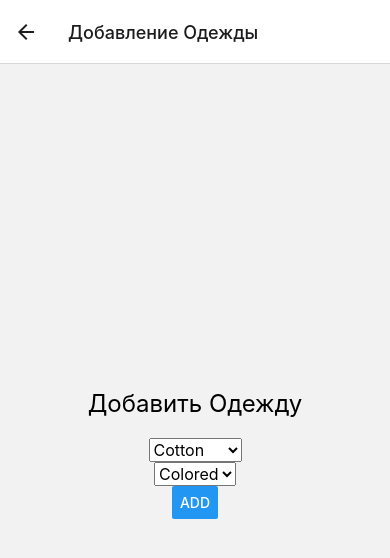
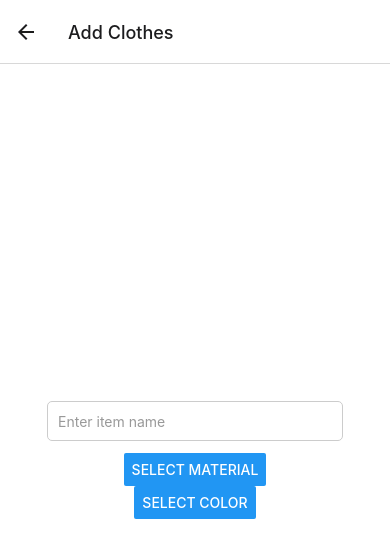
Before and after one commit to sunskywalk/Proiect-colectiv, a React Native app: screen /AddClothes in a window 390 px wide. Shown: the top 558 px of the page. Built offline with nearby package versions, Linux system fonts and the light colour scheme.

Commit message:
commit all edited files

```diff
--- a/App.js
+++ b/App.js
@@ -5,10 +5,10 @@ import { createNativeStackNavigator } from '@react-navigation/native-stack';
 import HomeScreen from './src/screens/HomeScreen';
 import SettingsScreen from './src/screens/SettingsScreen';
 import WashScreen from './src/screens/WashScreen';
+import AddClothesScreen from './src/screens/AddClothesScreen';
 import { ThemeProvider } from './src/context/ThemeContext';
 import { TouchableOpacity } from 'react-native';
 import Icon from 'react-native-vector-icons/FontAwesome';
-import AddClothesScreen from './src/screens/AddClothesScreen';
 
 const Stack = createNativeStackNavigator();
 
@@ -41,15 +41,15 @@ export default function App() {
             name="Wash"
             component={WashScreen}
             options={{
-              title: 'Wash Clothes'
+              title: 'Wash Clothes',
             }}
           />
           <Stack.Screen
-          name="AddClothes"
-          component={AddClothesScreen}
-          options={{
-          title: 'Добавление Одежды'
-          }}
+            name="AddClothes"
+            component={AddClothesScreen}
+            options={{
+              title: 'Add Clothes',
+            }}
           />
         </Stack.Navigator>
       </NavigationContainer>
--- a/package.json
+++ b/package.json
@@ -11,6 +11,7 @@
   "dependencies": {
     "@expo/metro-runtime": "~3.1.3",
     "@react-native-async-storage/async-storage": "^1.23.1",
+    "@react-native-picker/picker": "^2.7.5",
     "@react-navigation/native": "^6.1.17",
     "@react-navigation/native-stack": "^6.9.26",
     "expo": "~50.0.14",
--- a/src/screens/AddClothesScreen.js
+++ b/src/screens/AddClothesScreen.js
@@ -1,55 +1,134 @@
-// AddClothesScreen.js
-import React, { useState } from 'react';
-import { View, Text, Button, StyleSheet, Picker } from 'react-native';
+import React, { useState, useContext } from 'react';
+import { View, Text, Button, Modal, StyleSheet, ScrollView, Alert, TouchableOpacity, TextInput } from 'react-native';
+import { Picker } from '@react-native-picker/picker';
+import AsyncStorage from '@react-native-async-storage/async-storage';
+import ThemeContext from '../context/ThemeContext';
 
 export default function AddClothesScreen() {
   const [material, setMaterial] = useState('cotton');
-  const [symbol, setSymbol] = useState('none');
-  const [clothingType, setClothingType] = useState('colored');
+  const [color, setColor] = useState('colored');
+  const [itemName, setItemName] = useState('');
+  const [modalVisible, setModalVisible] = useState(false);
+  const [currentSelection, setCurrentSelection] = useState('material'); // Установим по умолчанию
+  const { themeValue } = useContext(ThemeContext);
+  const styles = getDynamicStyles(themeValue);
+
+  const handleOpenModal = (selection) => {
+    setCurrentSelection(selection);
+    setModalVisible(true);
+  };
+
+  const handleSaveClothing = async () => {
+    const newClothingItem = { itemName, material, color };
+    try {
+      const existingClothes = await AsyncStorage.getItem('clothes');
+      const clothes = existingClothes ? JSON.parse(existingClothes) : [];
+      clothes.push(newClothingItem);
+      await AsyncStorage.setItem('clothes', JSON.stringify(clothes));
+      Alert.alert('Success', 'Clothing item added successfully');
+      setItemName('');
+    } catch (error) {
+      Alert.alert('Error', 'Failed to save clothing item');
+    }
+  };
 
   return (
     <View style={styles.container}>
-      <Text style={styles.header}>Добавить Одежду</Text>
+      <TextInput
+        style={styles.input}
+        onChangeText={setItemName}
+        value={itemName}
+        placeholder="Enter item name"
+        placeholderTextColor="#999"
+      />
+      <Button title="Select Material" onPress={() => handleOpenModal('material')} />
+      <Button title="Select Color" onPress={() => handleOpenModal('color')} />
 
-      {/* Выбор материала */}
+      <Modal
+        animationType="slide"
+        transparent={true}
+        visible={modalVisible}
+        onRequestClose={() => setModalVisible(false)}
+      >
+        <View style={styles.centeredView}>
+          <View style={styles.modalView}>
+            <ScrollView>
               <Picker
-        selectedValue={material}
-        onValueChange={(itemValue, itemIndex) => setMaterial(itemValue)}
+                selectedValue={currentSelection === 'material' ? material : color}
+                onValueChange={currentSelection === 'material' ? setMaterial : setColor}
+                style={styles.picker}
+                itemStyle={styles.pickerItem}
               >
-        <Picker.Item label="Сotton" value="cotton" />
+                {currentSelection === 'material' ? (
+                  <>
+                    <Picker.Item label="Cotton" value="cotton" />
                     <Picker.Item label="Synthetic" value="synthetic" />
-        {/* Добавьте другие материалы */}
-      </Picker>
-
-      {/* Выбор символов с бирки */}
-      {/* Для этого нужно будет добавить картинки и Picker.Item для каждого символа */}
-
-      {/* Выбор типа вещи */}
-      <Picker
-        selectedValue={clothingType}
-        onValueChange={(itemValue, itemIndex) => setClothingType(itemValue)}
-      >
+                    <Picker.Item label="Wool" value="wool" />
+                  </>
+                ) : (
+                  <>
                     <Picker.Item label="Colored" value="colored" />
                     <Picker.Item label="Black" value="black" />
                     <Picker.Item label="White" value="white" />
-        {/* Добавьте другие типы если нужно */}
+                  </>
+                )}
               </Picker>
-
-      {/* Кнопка для подтверждения добавления */}
-      <Button title="Add" onPress={() => {}} />
+            </ScrollView>
+            <Button title="Close" onPress={() => setModalVisible(false)} />
+          </View>
+        </View>
+      </Modal>
     </View>
   );
 }
 
-const styles = StyleSheet.create({
+function getDynamicStyles(themeValue) {
+  return StyleSheet.create({
     container: {
       flex: 1,
       justifyContent: 'center',
       alignItems: 'center',
+      backgroundColor: themeValue === 'dark' ? '#333' : '#fff',
+      padding: 10,
     },
-  header: {
-    fontSize: 24,
-    marginBottom: 20,
+    input: {
+      height: 40,
+      margin: 12,
+      borderWidth: 1,
+      padding: 10,
+      width: '80%',
+      backgroundColor: '#fff',
+      borderColor: '#ccc',
+      borderRadius: 5,
     },
-  // Добавьте стили для остальных компонентов
+    centeredView: {
+      flex: 1,
+      justifyContent: 'center',
+      alignItems: 'center',
+      marginTop: 22,
+    },
+    modalView: {
+      margin: 20,
+      backgroundColor: 'white',
+      borderRadius: 20,
+      padding: 35,
+      alignItems: 'center',
+      shadowColor: '#000',
+      shadowOffset: {
+        width: 0,
+        height: 2
+      },
+      shadowOpacity: 0.25,
+      shadowRadius: 4,
+      elevation: 5
+    },
+    picker: {
+      width: 250,
+      height: 150,
+      backgroundColor: themeValue === 'dark' ? '#555' : '#eee',
+    },
+    pickerItem: {
+      color: themeValue === 'dark' ? '#fff' : '#000',
+    }
   });
+}
--- a/src/screens/HomeScreen.js
+++ b/src/screens/HomeScreen.js
@@ -20,7 +20,7 @@ function getDynamicStyles(themeValue) {
       flex: 1,
       justifyContent: 'center',
       alignItems: 'center',
-      backgroundColor: themeValue === 'dark' ? '#000' : '#fff', // Динамический фон
+      backgroundColor: themeValue === 'dark' ? '#000' : '#fff',
     },
   });
 }
--- a/src/screens/SettingsScreen.js
+++ b/src/screens/SettingsScreen.js
@@ -10,7 +10,7 @@ export default function SettingsScreen() {
   const [theme, setTheme] = useState(null);
   const [openLanguage, setOpenLanguage] = useState(false);
   const [openTheme, setOpenTheme] = useState(false);
-  const { themeValue, setThemeValue } = useContext(ThemeContext);
+  const { themeValue, toggleTheme } = useContext(ThemeContext);
 
   useEffect(() => {
     loadSettings();
@@ -21,7 +21,7 @@ export default function SettingsScreen() {
       const savedLanguage = await AsyncStorage.getItem('language');
       const savedTheme = await AsyncStorage.getItem('theme');
       setLanguage(savedLanguage ? JSON.parse(savedLanguage) : null);
-      setThemeValue(savedTheme ? JSON.parse(savedTheme) : 'light');
+      setTheme(savedTheme ? JSON.parse(savedTheme) : 'light');
     } catch (e) {
       console.error('Failed to load the settings:', e);
     }
@@ -42,7 +42,7 @@ export default function SettingsScreen() {
   };
 
   const handleThemeChange = async (value) => {
-    setThemeValue(value);
+    toggleTheme(value);
     await saveSettings('theme', value);
     setOpenTheme(false);
   };
--- a/src/screens/WashScreen.js
+++ b/src/screens/WashScreen.js
@@ -3,32 +3,24 @@ import React, { useState, useContext } from 'react';
 import { View, Text, TouchableOpacity, StyleSheet, Image } from 'react-native';
 import ThemeContext from '../context/ThemeContext';
 
-
-
-export default function WashScreen() {
+export default function WashScreen({ navigation }) {
   const { themeValue } = useContext(ThemeContext);
   const [lastWashDate, setLastWashDate] = useState('not defined');
-  const addClothes = () => {
-    navigation.navigate('AddClothes');
-  };
-  // Динамические стили, зависящие от темы
+
   const styles = getDynamicStyles(themeValue);
-
-  // Представим, что функция addClothes вызывается при нажатии на центральную кнопку
-
 
   return (
     <View style={styles.container}>
-      <Image source={require ('../../assets/washmashine.png')} style={styles.washingMachine} />
+      <Image source={require('../../assets/washmashine.png')} style={styles.washingMachine} />
       <Text style={styles.lastWashDate}>Last wash cycle: {lastWashDate}</Text>
       <View style={styles.buttonsContainer}>
-        <TouchableOpacity style={styles.button} onPress={() => {}}>
+        <TouchableOpacity style={styles.button} onPress={() => console.log('Choose washmashine')}>
           <Text style={styles.buttonText}>choose washmashine</Text>
         </TouchableOpacity>
-        <TouchableOpacity style={styles.button} onPress={addClothes}>
+        <TouchableOpacity style={styles.button} onPress={() => navigation.navigate('AddClothes')}>
           <Text style={styles.buttonText}>+</Text>
         </TouchableOpacity>
-        <TouchableOpacity style={styles.button} onPress={() => {}}>
+        <TouchableOpacity style={styles.button} onPress={() => console.log('View history')}>
           <Text style={styles.buttonText}>history</Text>
         </TouchableOpacity>
       </View>
@@ -45,8 +37,8 @@ function getDynamicStyles(themeValue) {
       backgroundColor: themeValue === 'dark' ? '#000' : '#fff',
     },
     washingMachine: {
-      width: 400, // Выберите подходящий размер
-      height: 400, // Выберите подходящий размер
+      width: 250,
+      height: 250,
       marginBottom: 20,
     },
     lastWashDate: {
@@ -61,21 +53,21 @@ function getDynamicStyles(themeValue) {
       marginTop: 20,
     },
     button: {
-      width: 100, // Выберите подходящий размер
-      height: 100, // Выберите подходящий размер
+      width: 100,
+      height: 100,
       justifyContent: 'center',
       alignItems: 'center',
       backgroundColor: themeValue === 'dark' ? '#fff' : '#000',
-      borderRadius: 15, // Скругленные углы
-      elevation: 5, // Тень для Android
-      shadowColor: '#000', // Тень для iOS
+      borderRadius: 15,
+      elevation: 5,
+      shadowColor: '#000',
       shadowOffset: { width: 1, height: 1 },
       shadowOpacity: 0.3,
       shadowRadius: 3,
     },
     buttonText: {
       color: themeValue === 'dark' ? '#000' : '#fff',
-      fontSize: 25, // Размер текста кнопки с "+"
+      fontSize: 16,
     },
   });
 }
```
Also changed, not shown: 1 other file (tests, documents, lock files or other folders). Lines whose indentation alone changed are shown as unchanged.
